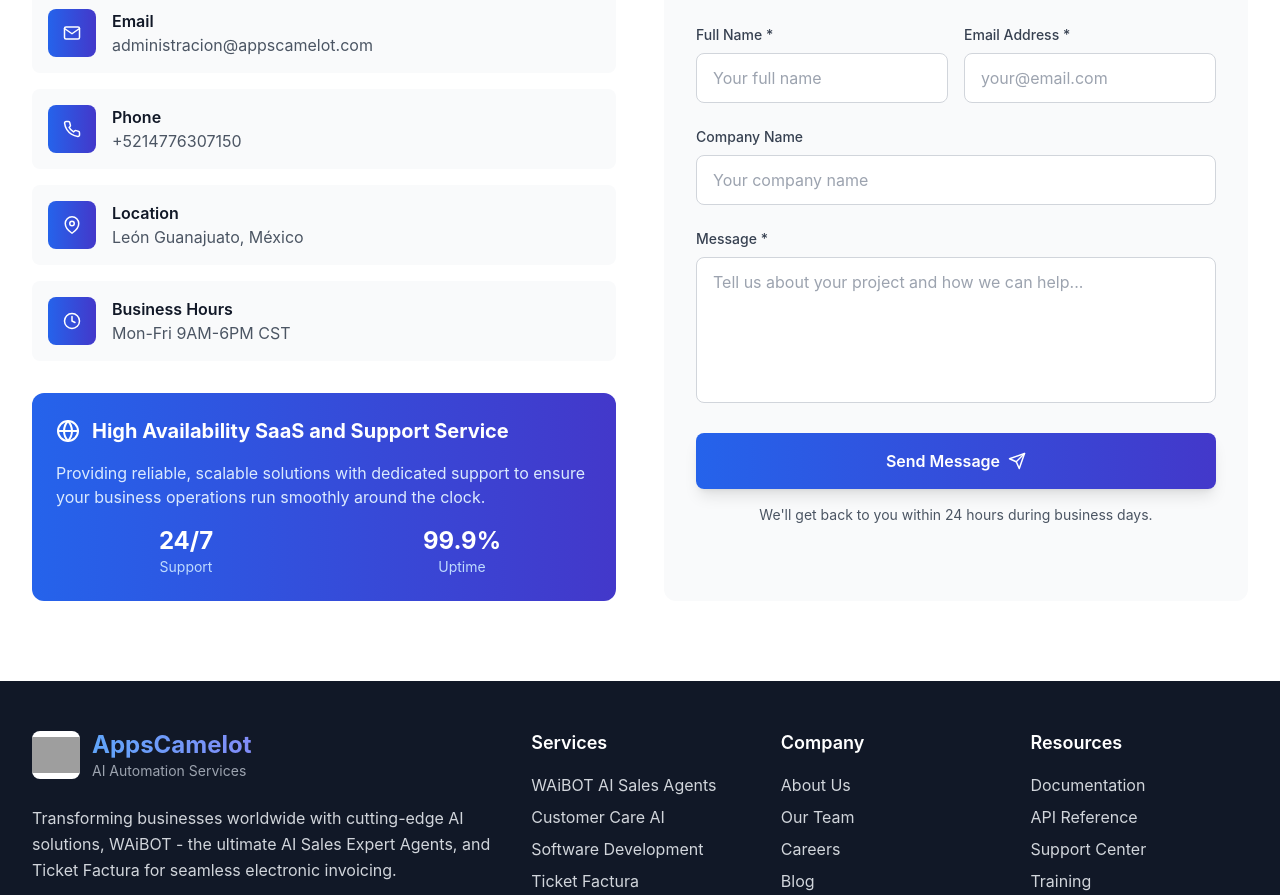
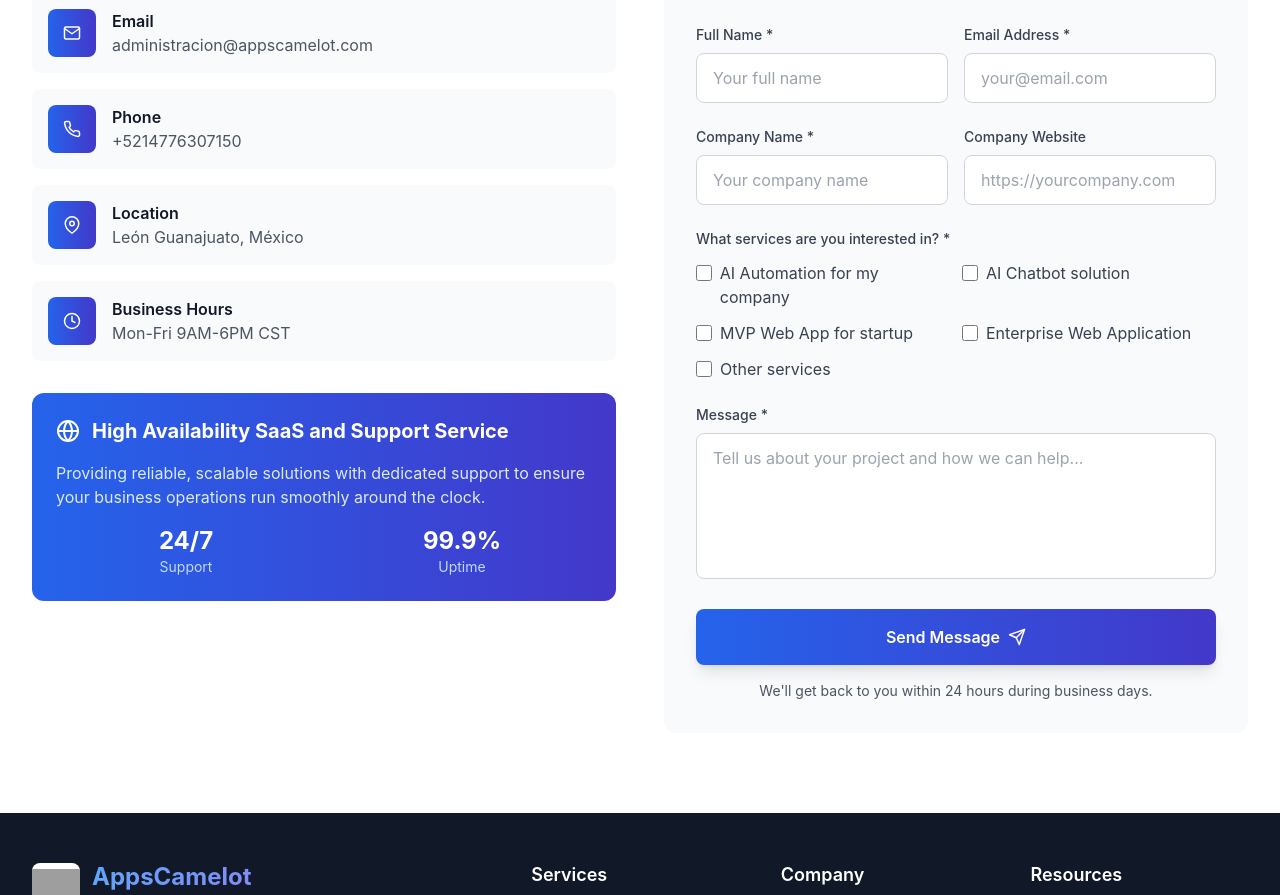
Before and after one commit to carlosserafin/AppsCamelot-AI-Company-Website-9254, a React (Vite) app: page / in a window 1280 px wide. Shown: the part 7103-7998 px from the top of the page. Built offline with nearby package versions, Linux system fonts and the light colour scheme; grey boxes are pictures that could not be loaded.

Commit message:
Added files via Greta

```diff
--- a/src/components/Contact.jsx
+++ b/src/components/Contact.jsx
@@ -10,26 +10,79 @@
     name: '',
     email: '',
     company: '',
-    message: ''
+    website: '',
+    message: '',
+    services: {
+      aiAutomation: false,
+      aiChatbot: false,
+      mvpWebApp: false,
+      enterpriseWebApp: false,
+      other: false
+    }
   });
 
   const handleSubmit = (e) => {
     e.preventDefault();
-    // Handle form submission here
-    console.log('Form submitted:', formData);
-    // Reset form
+
+    // Prepare services selected for email
+    const selectedServices = Object.entries(formData.services)
+      .filter(([_, isSelected]) => isSelected)
+      .map(([service]) => {
+        const serviceNames = {
+          aiAutomation: "AI Automation for company",
+          aiChatbot: "AI Chatbot",
+          mvpWebApp: "MVP Web Application for startup",
+          enterpriseWebApp: "Enterprise-grade Web Application",
+          other: "Other services"
+        };
+        return serviceNames[service];
+      })
+      .join(", ");
+
+    // Prepare email content
+    const emailSubject = `New Contact Form Submission from ${formData.name}`;
+    const emailBody = `
+Name: ${formData.name}
+Email: ${formData.email}
+Company: ${formData.company}
+Website: ${formData.website || 'Not provided'}
+Services Interested In: ${selectedServices || 'None selected'}
+Message:
+${formData.message}
+    `;
+
+    // Send email using mailto link
+    window.location.href = `mailto:appscamelot@gmail.com?subject=${encodeURIComponent(emailSubject)}&body=${encodeURIComponent(emailBody)}`;
+
+    // Reset form after submission
     setFormData({
       name: '',
       email: '',
       company: '',
-      message: ''
+      website: '',
+      message: '',
+      services: {
+        aiAutomation: false,
+        aiChatbot: false,
+        mvpWebApp: false,
+        enterpriseWebApp: false,
+        other: false
+      }
     });
   };
 
   const handleChange = (e) => {
+    const { name, value } = e.target;
+    setFormData({ ...formData, [name]: value });
+  };
+
+  const handleServiceChange = (service) => {
     setFormData({
       ...formData,
-      [e.target.name]: e.target.value
+      services: {
+        ...formData.services,
+        [service]: !formData.services[service]
+      }
     });
   };
 
@@ -177,20 +230,108 @@
                   />
                 </div>
               </div>
-
+              <div className="grid md:grid-cols-2 gap-4">
                 <div>
                   <label htmlFor="company" className="block text-sm font-medium text-gray-700 mb-2">
-                  Company Name
+                    Company Name *
                   </label>
                   <input
                     type="text"
                     id="company"
                     name="company"
+                    required
                     value={formData.company}
                     onChange={handleChange}
                     className="w-full px-4 py-3 border border-gray-300 rounded-lg focus:ring-2 focus:ring-blue-500 focus:border-transparent transition-colors"
                     placeholder="Your company name"
                   />
+                </div>
+                <div>
+                  <label htmlFor="website" className="block text-sm font-medium text-gray-700 mb-2">
+                    Company Website
+                  </label>
+                  <input
+                    type="url"
+                    id="website"
+                    name="website"
+                    value={formData.website}
+                    onChange={handleChange}
+                    className="w-full px-4 py-3 border border-gray-300 rounded-lg focus:ring-2 focus:ring-blue-500 focus:border-transparent transition-colors"
+                    placeholder="https://yourcompany.com"
+                  />
+                </div>
+              </div>
+
+              <div>
+                <label className="block text-sm font-medium text-gray-700 mb-3">
+                  What services are you interested in? *
+                </label>
+                <div className="grid md:grid-cols-2 gap-3">
+                  <div className="flex items-start">
+                    <input
+                      type="checkbox"
+                      id="aiAutomation"
+                      checked={formData.services.aiAutomation}
+                      onChange={() => handleServiceChange('aiAutomation')}
+                      className="mt-1 h-4 w-4 text-blue-600 rounded focus:ring-blue-500"
+                    />
+                    <label htmlFor="aiAutomation" className="ml-2 text-gray-700">
+                      AI Automation for my company
+                    </label>
+                  </div>
+
+                  <div className="flex items-start">
+                    <input
+                      type="checkbox"
+                      id="aiChatbot"
+                      checked={formData.services.aiChatbot}
+                      onChange={() => handleServiceChange('aiChatbot')}
+                      className="mt-1 h-4 w-4 text-blue-600 rounded focus:ring-blue-500"
+                    />
+                    <label htmlFor="aiChatbot" className="ml-2 text-gray-700">
+                      AI Chatbot solution
+                    </label>
+                  </div>
+
+                  <div className="flex items-start">
+                    <input
+                      type="checkbox"
+                      id="mvpWebApp"
+                      checked={formData.services.mvpWebApp}
+                      onChange={() => handleServiceChange('mvpWebApp')}
+                      className="mt-1 h-4 w-4 text-blue-600 rounded focus:ring-blue-500"
+                    />
+                    <label htmlFor="mvpWebApp" className="ml-2 text-gray-700">
+                      MVP Web App for startup
+                    </label>
+                  </div>
+
+                  <div className="flex items-start">
+                    <input
+                      type="checkbox"
+                      id="enterpriseWebApp"
+                      checked={formData.services.enterpriseWebApp}
+                      onChange={() => handleServiceChange('enterpriseWebApp')}
+                      className="mt-1 h-4 w-4 text-blue-600 rounded focus:ring-blue-500"
+                    />
+                    <label htmlFor="enterpriseWebApp" className="ml-2 text-gray-700">
+                      Enterprise Web Application
+                    </label>
+                  </div>
+
+                  <div className="flex items-start md:col-span-2">
+                    <input
+                      type="checkbox"
+                      id="other"
+                      checked={formData.services.other}
+                      onChange={() => handleServiceChange('other')}
+                      className="mt-1 h-4 w-4 text-blue-600 rounded focus:ring-blue-500"
+                    />
+                    <label htmlFor="other" className="ml-2 text-gray-700">
+                      Other services
+                    </label>
+                  </div>
+                </div>
               </div>
 
               <div>
```
Lines whose indentation alone changed are shown as unchanged.
